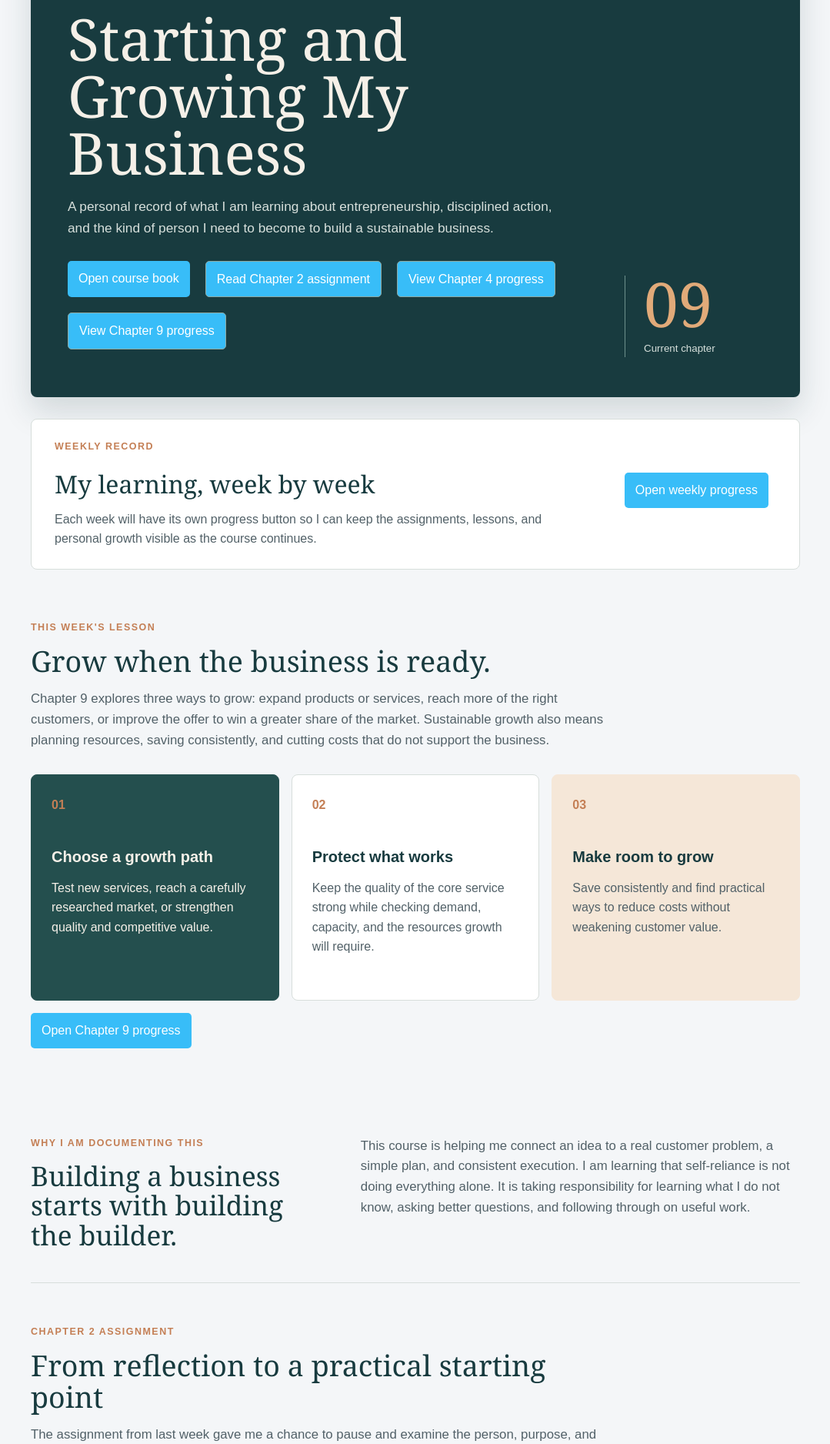
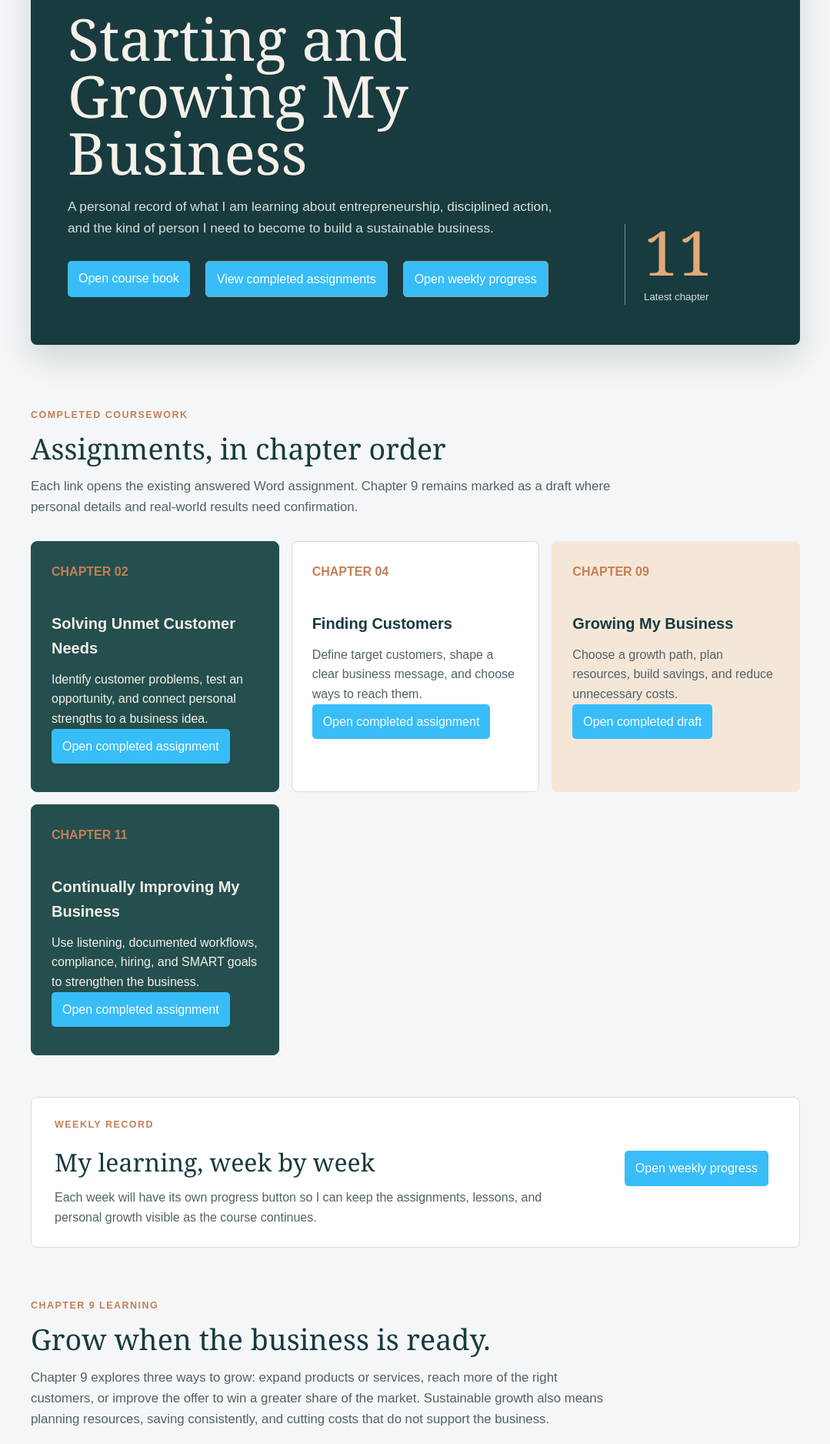
Before and after one commit to tebza27-cpu/portfolio-site-updated, a Flask app: page /business-journey in a window 1280 px wide. Shown: the part 191-2067 px from the top of the page at 77% size, without its empty margins (100-1179 px from the left). Run offline with Flask 3, Linux system fonts and the light colour scheme; some libraries are stand-ins or nearby versions.

Commit message:
Align business journey assignment links

```diff
--- a/app.py
+++ b/app.py
@@ -863,8 +863,16 @@ BUSINESS_WEEKS = [
         'label': 'Chapter 9',
         'title': 'Growing My Business',
         'summary': 'Choose a growth path, evaluate resources, build savings, and reduce unnecessary business costs.',
-        'status': 'Current lesson',
+        'status': 'Complete',
         'route': 'business_growth'
+    },
+    {
+        'slug': 'chapter-11',
+        'label': 'Chapter 11',
+        'title': 'Continually Improving My Business',
+        'summary': 'Listen for guidance, document operations, check compliance, invest in employees, and set measurable goals.',
+        'status': 'Assignment complete',
+        'document': 'Starting and Growing My Business - Chapter 11 Assignment - Continually Improving My Business - Completed.docx'
     }
 ]
 
--- a/templates/business_growth.html
+++ b/templates/business_growth.html
@@ -57,7 +57,6 @@
 
     <div class="progress-footer-actions">
         <a class="btn business-btn" href="{{ url_for('static', filename='Starting and Growing My Business - Chapter 9 Assignment - Growing My Business - Completed.docx') }}">Open completed assignment draft</a>
-        <a class="btn btn-secondary" href="{{ url_for('static', filename='Starting and Growing My Business - Chapter 9 Assignment - Growing My Business.docx') }}">Open original blank assignment</a>
         <a class="btn btn-secondary" href="{{ url_for('business_journey') }}">Return to learning journal</a>
     </div>
     <p class="progress-back-link">The completed file is a draft. Confirm bracketed personal details, real customer feedback, savings amounts, and signatures before submitting.</p>
--- a/templates/business_journey.html
+++ b/templates/business_journey.html
@@ -10,12 +10,45 @@
             <p class="business-hero-copy">A personal record of what I am learning about entrepreneurship, disciplined action, and the kind of person I need to become to build a sustainable business.</p>
             <div class="business-actions">
                 <a class="btn business-btn" href="{{ url_for('static', filename='14678_sgmb_book_eng.pdf') }}" target="_blank" rel="noopener noreferrer">Open course book</a>
-                <a class="btn business-btn-secondary" href="{{ url_for('static', filename='Chapter2_Assignment_Starting and Growing My Business - Spring Class.docx') }}">Read Chapter 2 assignment</a>
-                <a class="btn business-btn-secondary" href="{{ url_for('business_customers') }}">View Chapter 4 progress</a>
-                <a class="btn business-btn-secondary" href="{{ url_for('business_growth') }}">View Chapter 9 progress</a>
+                <a class="btn business-btn-secondary" href="#assignments">View completed assignments</a>
+                <a class="btn business-btn-secondary" href="{{ url_for('business_weeks') }}">Open weekly progress</a>
             </div>
         </div>
-            <div class="business-hero-mark" aria-hidden="true"><span>09</span><small>Current chapter</small></div>
+            <div class="business-hero-mark" aria-hidden="true"><span>11</span><small>Latest chapter</small></div>
+    </section>
+
+    <section class="business-section" id="assignments">
+        <div class="business-section-heading">
+            <p class="business-kicker">Completed coursework</p>
+            <h2>Assignments, in chapter order</h2>
+            <p>Each link opens the existing answered Word assignment. Chapter 9 remains marked as a draft where personal details and real-world results need confirmation.</p>
+        </div>
+        <div class="business-reflection-grid">
+            <article class="business-note business-note-dark">
+                <span class="business-note-number">CHAPTER 02</span>
+                <h3>Solving Unmet Customer Needs</h3>
+                <p>Identify customer problems, test an opportunity, and connect personal strengths to a business idea.</p>
+                <a class="btn business-btn" href="{{ url_for('static', filename='Chapter2_Assignment_Starting and Growing My Business - Spring Class.docx') }}">Open completed assignment</a>
+            </article>
+            <article class="business-note">
+                <span class="business-note-number">CHAPTER 04</span>
+                <h3>Finding Customers</h3>
+                <p>Define target customers, shape a clear business message, and choose ways to reach them.</p>
+                <a class="btn business-btn" href="{{ url_for('static', filename='images/Starting and Growing My Business - Chapter 4 Assignment - Finding Customers_completed_tasks.docx') }}">Open completed assignment</a>
+            </article>
+            <article class="business-note business-note-accent">
+                <span class="business-note-number">CHAPTER 09</span>
+                <h3>Growing My Business</h3>
+                <p>Choose a growth path, plan resources, build savings, and reduce unnecessary costs.</p>
+                <a class="btn business-btn" href="{{ url_for('static', filename='Starting and Growing My Business - Chapter 9 Assignment - Growing My Business - Completed.docx') }}">Open completed draft</a>
+            </article>
+            <article class="business-note business-note-dark">
+                <span class="business-note-number">CHAPTER 11</span>
+                <h3>Continually Improving My Business</h3>
+                <p>Use listening, documented workflows, compliance, hiring, and SMART goals to strengthen the business.</p>
+                <a class="btn business-btn" href="{{ url_for('static', filename='Starting and Growing My Business - Chapter 11 Assignment - Continually Improving My Business - Completed.docx') }}">Open completed assignment</a>
+            </article>
+        </div>
     </section>
 
     <section class="business-week-archive">
@@ -29,7 +62,7 @@
 
     <section class="business-section">
         <div class="business-section-heading">
-            <p class="business-kicker">This week's lesson</p>
+            <p class="business-kicker">Chapter 9 learning</p>
             <h2>Grow when the business is ready.</h2>
             <p>Chapter 9 explores three ways to grow: expand products or services, reach more of the right customers, or improve the offer to win a greater share of the market. Sustainable growth also means planning resources, saving consistently, and cutting costs that do not support the business.</p>
         </div>
--- a/templates/business_progress.html
+++ b/templates/business_progress.html
@@ -59,6 +59,6 @@
         </div>
     </section>
 
-    <div class="progress-footer-actions"><a class="btn business-btn" href="{{ url_for('static', filename='Chapter2_Assignment_Starting and Growing My Business - Spring Class.docx') }}">Read the assignment</a><a class="btn btn-secondary" href="{{ url_for('business_journey') }}">Return to learning journal</a></div>
+    <div class="progress-footer-actions"><a class="btn business-btn" href="{{ url_for('static', filename='Chapter2_Assignment_Starting and Growing My Business - Spring Class.docx') }}">Open completed assignment</a><a class="btn btn-secondary" href="{{ url_for('business_journey') }}">Return to learning journal</a></div>
 </main>
 {% endblock %}
```
Also changed, not shown: templates/business_weeks.html (+6 -1 lines), 1 other file.
